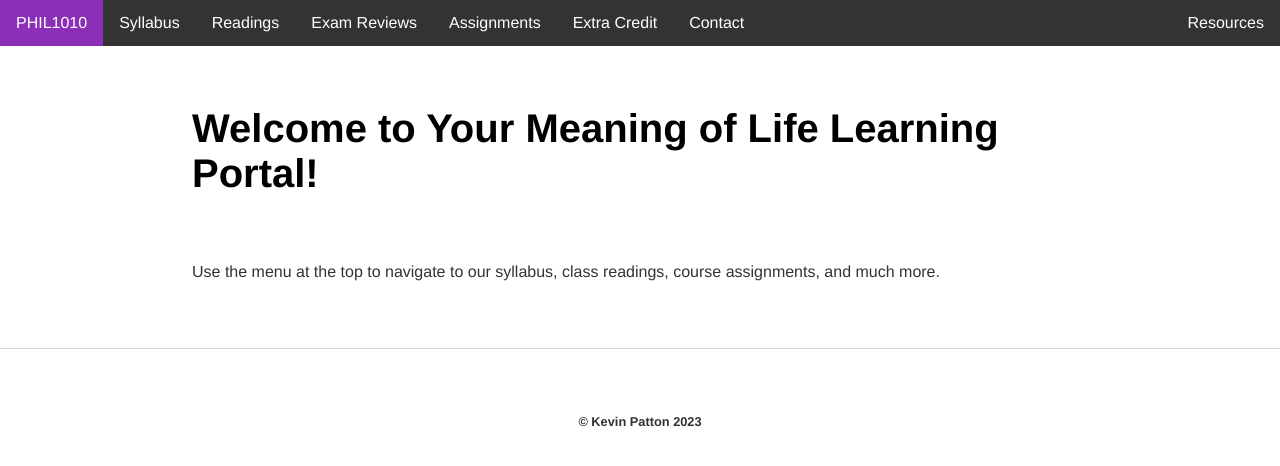
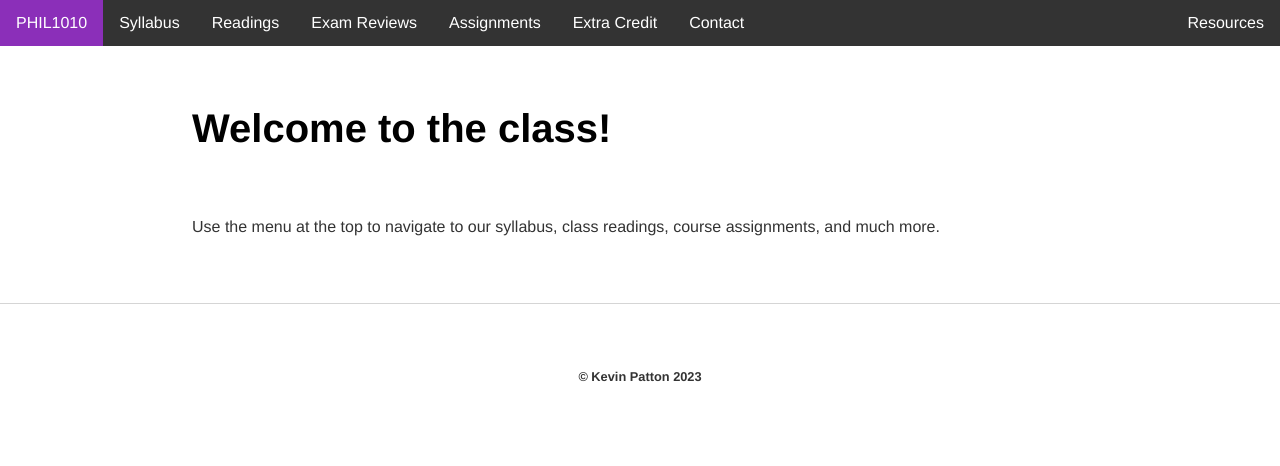
Before and after one commit to kevinjpatton/kevinjpatton.github.io, a Jekyll site: the page built from teaching/phil_1010/index.html, in a window 1280 px wide. Shown: the top 466 px of the page. Built offline with Jekyll 4.4.1, drawn with Linux system fonts in a browser that asks for light colours; Markdown is read by kramdown in place of the engine named in the settings.

Commit message:
Update index.html

```diff
--- a/teaching/phil_1010/index.html
+++ b/teaching/phil_1010/index.html
@@ -2,5 +2,5 @@
 layout: 1010
 title: Teaching - Phil 1010
 ---
-<h1>Welcome to Your Meaning of Life Learning Portal!</h1>
+<h1>Welcome to the class!</h1>
 <p>Use the menu at the top to navigate to our syllabus, class readings, course assignments, and much more.</p>
```
